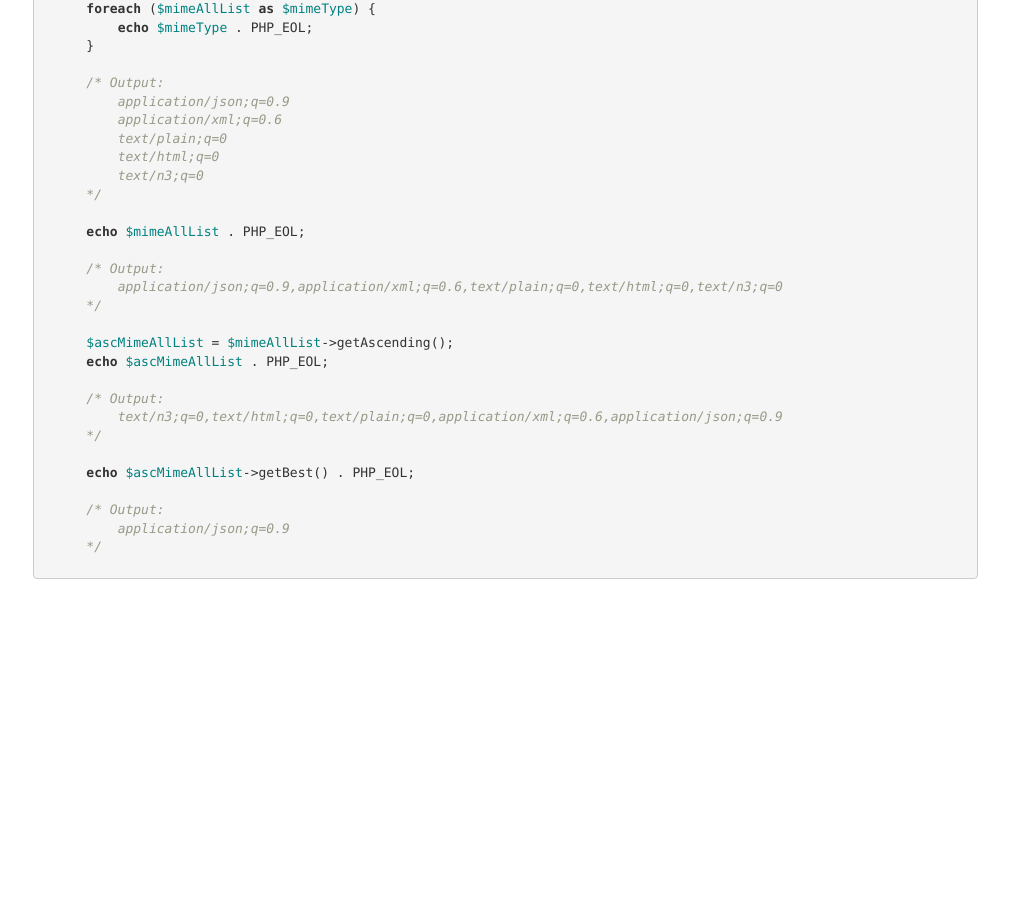
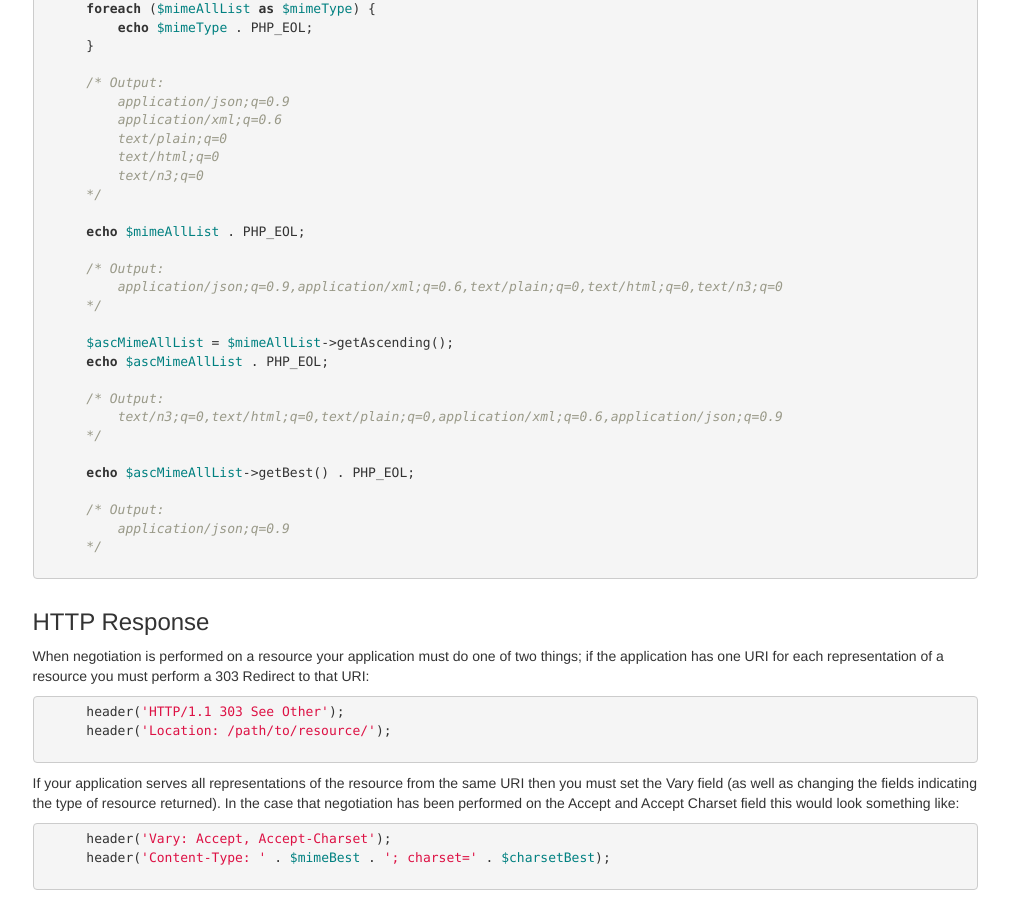
Before and after one commit to ptlis/conneg, a Jekyll site: the page built from usage.md, in a window 1280 px wide and 900 px high, scrolled down 1476 px. Shown: the whole window, without its empty margins (135-1144 px from the left). Built offline with Jekyll 4.4.1, drawn with Linux system fonts in a browser that asks for light colours; before the commit the page ends 2065 px from its top, so only the background shows below that.

Commit message:
Added response section to usage documentation

````diff
--- a/usage.md
+++ b/usage.md
@@ -105,3 +105,19 @@ To get a collection containing all processed types use the ```mimeAll``` method
         application/json;q=0.9
     */
 ```
+
+### HTTP Response
+
+When negotiation is performed on a resource your application must do one of two things; if the application has one URI for each representation of a resource you must perform a 303 Redirect to that URI:
+
+```php
+    header('HTTP/1.1 303 See Other');
+    header('Location: /path/to/resource/');
+```
+
+If your application serves all representations of the resource from the same URI then you must set the Vary field (as well as changing the fields indicating the type of resource returned). In the case that negotiation has been performed on the Accept and Accept Charset field this would look something like:
+
+```php
+    header('Vary: Accept, Accept-Charset');
+    header('Content-Type: ' . $mimeBest . '; charset=' . $charsetBest);
+```
````
